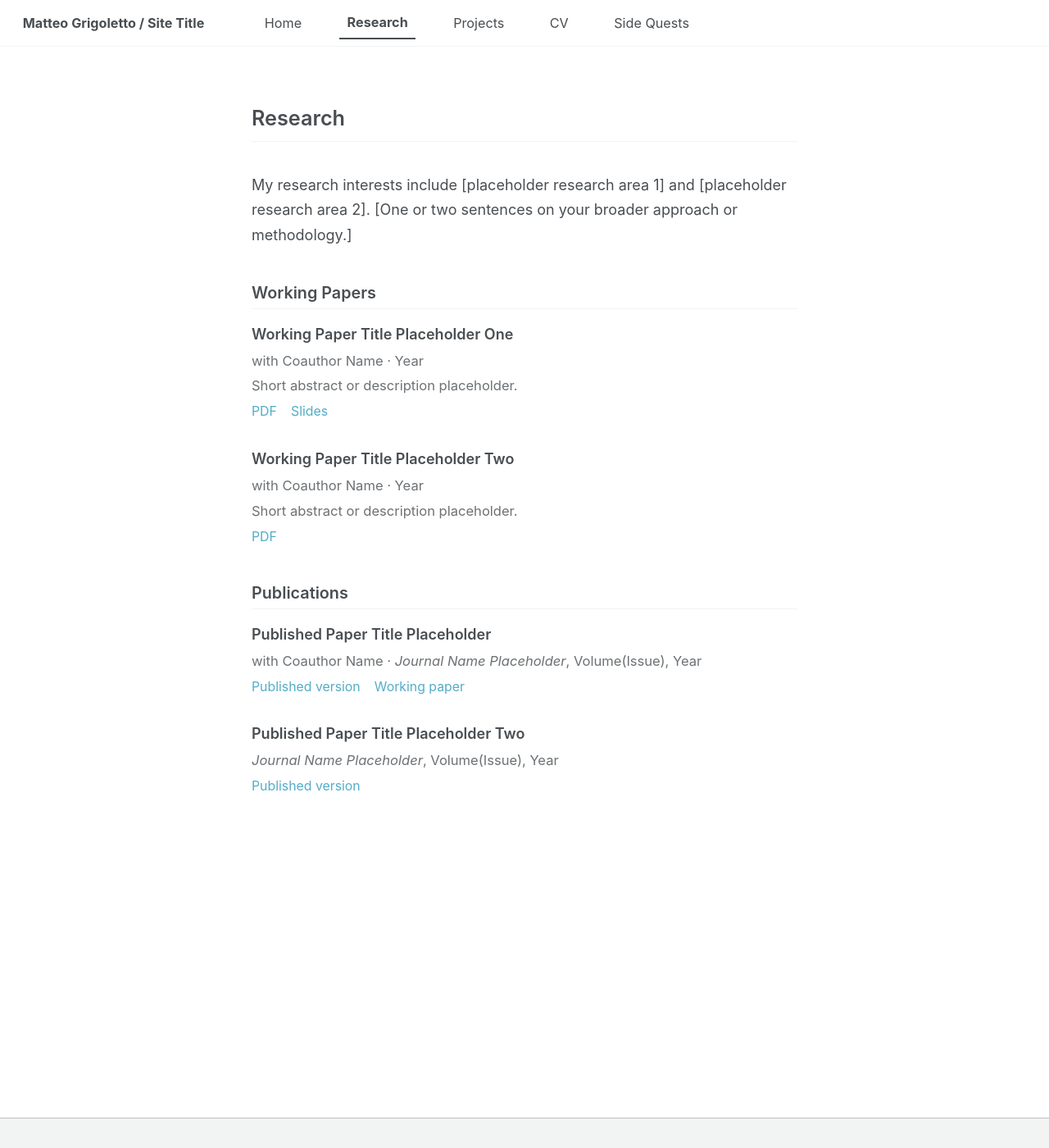
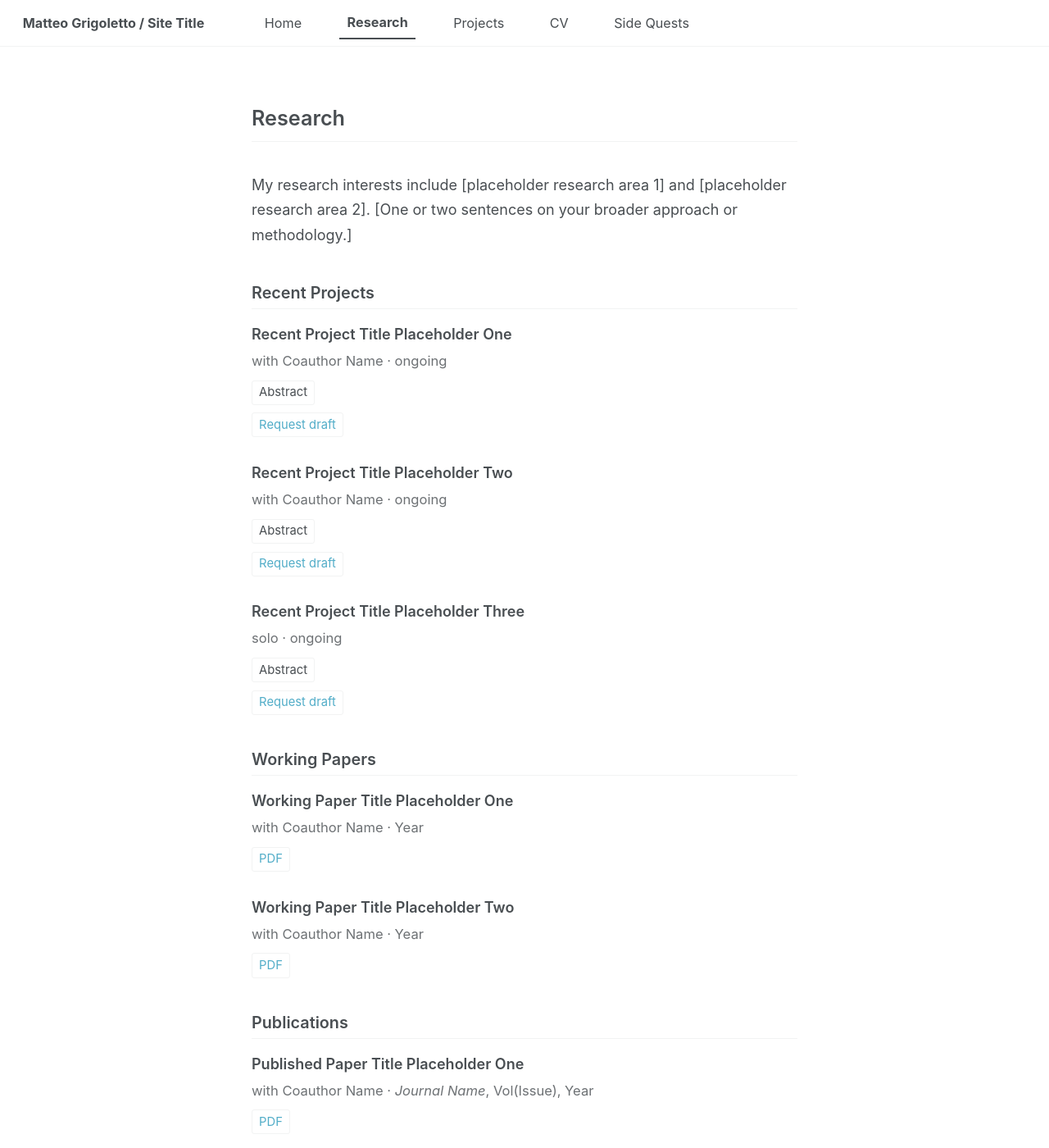
Before and after one commit to matteo-g/matteo-g.github.io, a Jekyll site: the page built from _pages/research.md, in a window 1280 px wide and 1400 px high. Shown: the whole window at 82% size. Built offline with Jekyll 4.4.1, drawn with Linux system fonts in a browser that asks for light colours; a script bundle is joined from its source files by our own code; library files that are not in the unit come from our copies; some of the changed text lies outside the part shown.

Commit message:
adding section in research and creating placeholders

```diff
--- a/_pages/research.md
+++ b/_pages/research.md
@@ -9,32 +9,77 @@ My research interests include [placeholder research area 1] and
 [placeholder research area 2]. [One or two sentences on your broader
 approach or methodology.]
 
+## Recent Projects
+
+<div class="paper-entry">
+  <div class="paper-title">Recent Project Title Placeholder One</div>
+  <div class="paper-meta">with Coauthor Name · ongoing</div>
+  <details class="paper-abstract">
+    <summary>Abstract</summary>
+    <p>Placeholder abstract for project one. Describe the research question,
+    approach, and preliminary findings here.</p>
+  </details>
+  <div class="paper-links">
+    <a href="mailto:placeholder@email.com?subject=Request%20draft%3A%20Recent%20Project%20One" class="paper-btn">Request draft</a>
+  </div>
+</div>
+
+<div class="paper-entry">
+  <div class="paper-title">Recent Project Title Placeholder Two</div>
+  <div class="paper-meta">with Coauthor Name · ongoing</div>
+  <details class="paper-abstract">
+    <summary>Abstract</summary>
+    <p>Placeholder abstract for project two. Describe the research question,
+    approach, and preliminary findings here.</p>
+  </details>
+  <div class="paper-links">
+    <a href="mailto:placeholder@email.com?subject=Request%20draft%3A%20Recent%20Project%20Two" class="paper-btn">Request draft</a>
+  </div>
+</div>
+
+<div class="paper-entry">
+  <div class="paper-title">Recent Project Title Placeholder Three</div>
+  <div class="paper-meta">solo · ongoing</div>
+  <details class="paper-abstract">
+    <summary>Abstract</summary>
+    <p>Placeholder abstract for project three. Describe the research question,
+    approach, and preliminary findings here.</p>
+  </details>
+  <div class="paper-links">
+    <a href="mailto:placeholder@email.com?subject=Request%20draft%3A%20Recent%20Project%20Three" class="paper-btn">Request draft</a>
+  </div>
+</div>
+
 ## Working Papers
 
 <div class="paper-entry">
   <div class="paper-title">Working Paper Title Placeholder One</div>
   <div class="paper-meta">with Coauthor Name · Year</div>
-  <div class="paper-meta">Short abstract or description placeholder.</div>
-  <div class="paper-links"><a href="#">PDF</a> <a href="#">Slides</a></div>
+  <div class="paper-links">
+    <a href="#" class="paper-btn">PDF</a>
+  </div>
 </div>
 
 <div class="paper-entry">
   <div class="paper-title">Working Paper Title Placeholder Two</div>
   <div class="paper-meta">with Coauthor Name · Year</div>
-  <div class="paper-meta">Short abstract or description placeholder.</div>
-  <div class="paper-links"><a href="#">PDF</a></div>
+  <div class="paper-links">
+    <a href="#" class="paper-btn">PDF</a>
+  </div>
 </div>
 
 ## Publications
 
 <div class="paper-entry">
-  <div class="paper-title">Published Paper Title Placeholder</div>
-  <div class="paper-meta">with Coauthor Name · <em>Journal Name Placeholder</em>, Volume(Issue), Year</div>
-  <div class="paper-links"><a href="#">Published version</a> <a href="#">Working paper</a></div>
+  <div class="paper-title">Published Paper Title Placeholder One</div>
+  <div class="paper-meta">with Coauthor Name · <em>Journal Name</em>, Vol(Issue), Year</div>
+  <div class="paper-links">
+    <a href="#" class="paper-btn">PDF</a>
+  </div>
 </div>
 
 <div class="paper-entry">
   <div class="paper-title">Published Paper Title Placeholder Two</div>
-  <div class="paper-meta"><em>Journal Name Placeholder</em>, Volume(Issue), Year</div>
-  <div class="paper-links"><a href="#">Published version</a></div>
+  <div class="paper-meta"><em>Journal Name</em>, Vol(Issue), Year</div>
+  <div class="paper-meta paper-restricted">Restricted access — contact me for a copy.</div>
 </div>
--- a/_sass/layout/_minimal.scss
+++ b/_sass/layout/_minimal.scss
@@ -125,13 +125,64 @@
     margin-top: 0.15em;
   }
 
+  .paper-restricted {
+    font-style: italic;
+    opacity: 0.6;
+  }
+
   .paper-links {
-    font-size: 0.88em;
-    margin-top: 0.3em;
+    margin-top: 0.45em;
+  }
+}
 
-    a {
-      margin-right: 0.8em;
+/* Pill buttons — PDF, Request draft, etc. */
+.paper-btn {
+  display: inline-block;
+  padding: 0.1em 0.55em;
+  margin-right: 0.4em;
+  font-size: 0.82em;
+  border: 1px solid var(--global-border-color);
+  border-radius: 3px;
+  color: var(--global-text-color);
+  text-decoration: none;
+
+  &:hover {
+    background-color: var(--global-border-color);
+    text-decoration: none;
+  }
+}
+
+/* Abstract collapsible (details/summary) */
+.paper-abstract {
+  display: inline-block;
+  margin-top: 0.45em;
+  margin-bottom: 0;
+
+  summary {
+    display: inline-block;
+    cursor: pointer;
+    padding: 0.1em 0.55em;
+    font-size: 0.82em;
+    border: 1px solid var(--global-border-color);
+    border-radius: 3px;
+    color: var(--global-text-color);
+    list-style: none;
+    user-select: none;
+
+    &::-webkit-details-marker { display: none; }
+
+    &:hover {
+      background-color: var(--global-border-color);
     }
+  }
+
+  p {
+    margin-top: 0.7em;
+    margin-bottom: 0;
+    font-size: 0.92em;
+    padding-left: 0.8em;
+    border-left: 2px solid var(--global-border-color);
+    opacity: 0.85;
   }
 }
 
```
